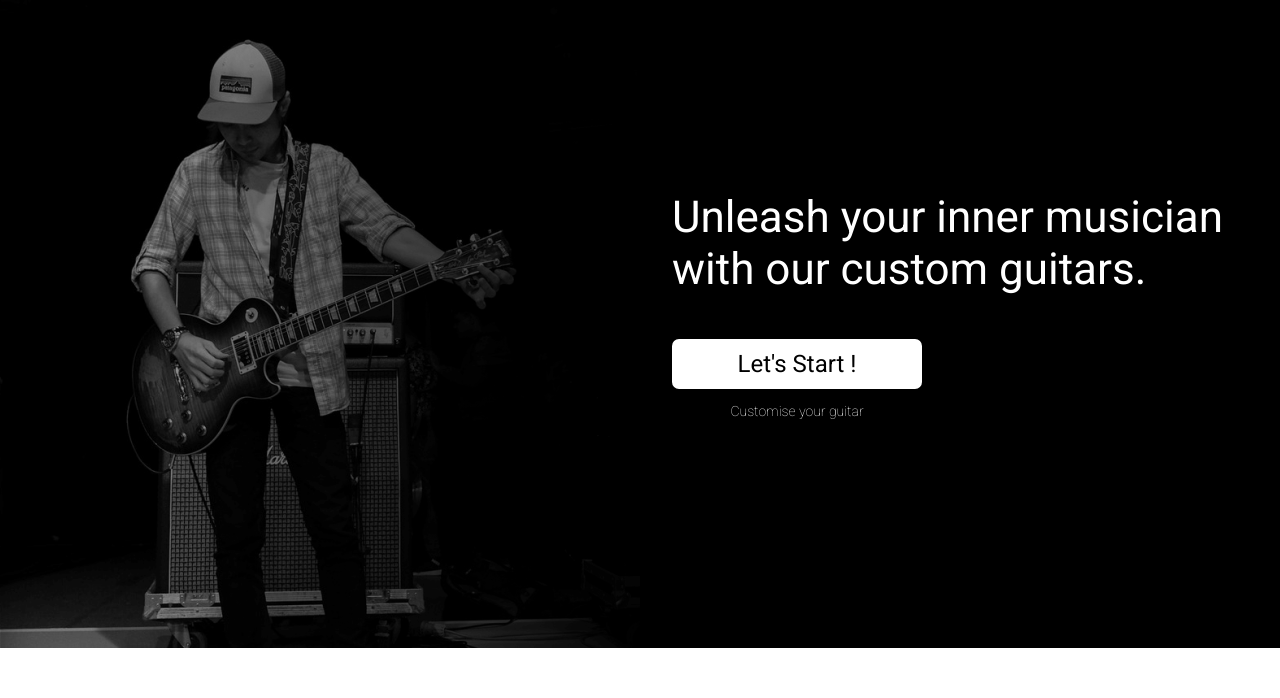
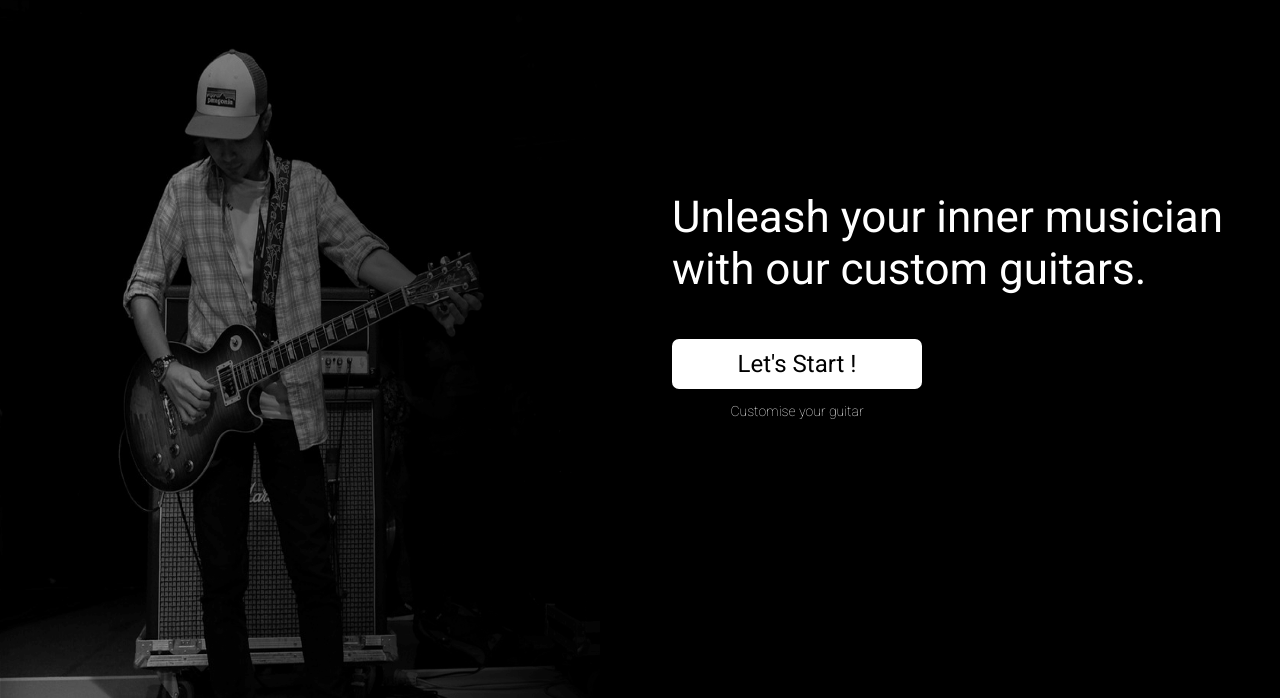
Before and after one commit to ChalalSamir/SI3D, a website built with Parcel: page src/index.html in a window 1280 px wide. Shown: the part 102-800 px from the top of the page. Built offline with nearby package versions, Linux system fonts and the light colour scheme.

Commit message:
First modif

```diff
--- a/src/scss/blocs/header.scss
+++ b/src/scss/blocs/header.scss
@@ -1,6 +1,6 @@
 body {
     background-image: url('./asset/bg.png');
-    background-size: 1366px;
+    background-size: 100vw 100vh;
     background-repeat: no-repeat;
     font-family: 'Roboto', sans-serif;
     color: white;
```
Also changed, not shown: 5 other files.
